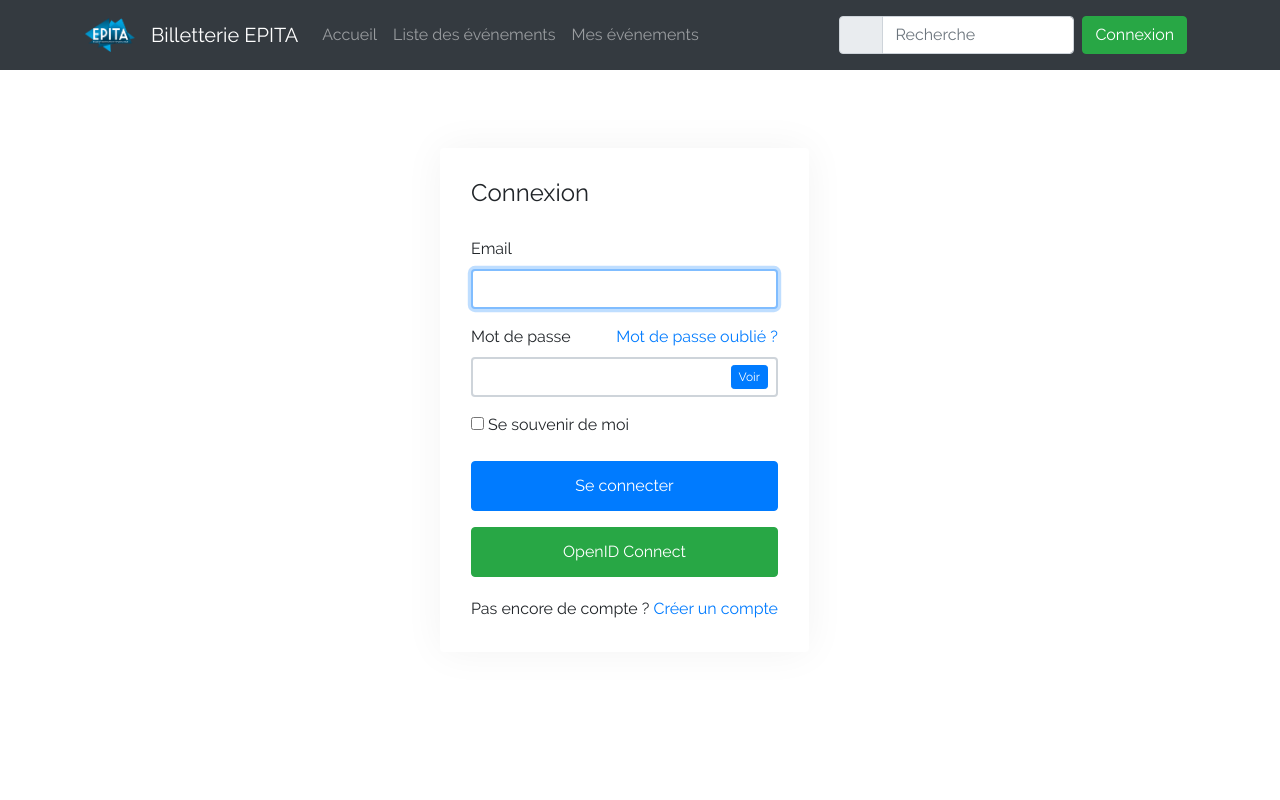
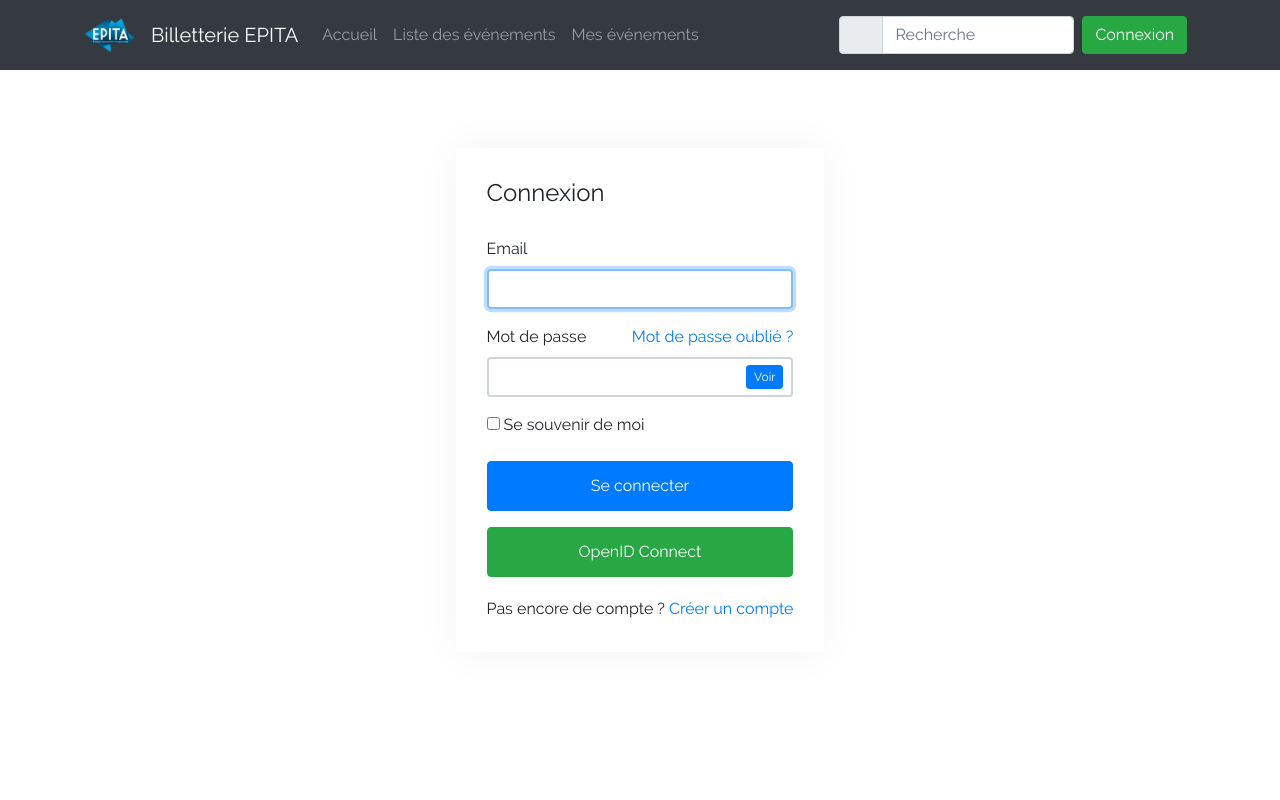
Before and after one commit to dayzlun/YaKaChoisir, a Django app: page /connexion.html in a window 1280 px wide. Run offline with Django 3.2, Linux system fonts and the light colour scheme; some libraries are stand-ins or nearby versions.

Commit message:
fix connexion center

```diff
--- a/project/billeterie/templates/connexion.html
+++ b/project/billeterie/templates/connexion.html
@@ -276,7 +276,7 @@
 
 <div class="my-login-page container h-100">
     <div class="row justify-content-md-center h-100">
-        <div class="card-wrapper d-flex align-items-center h100">
+        <div class="card-wrapper d-flex justify-content-center align-items-center h100">
             <div class="card fat" id="vertical">
                 <div class="card-body">
                     <h4 class="card-title">Connexion</h4>
```
